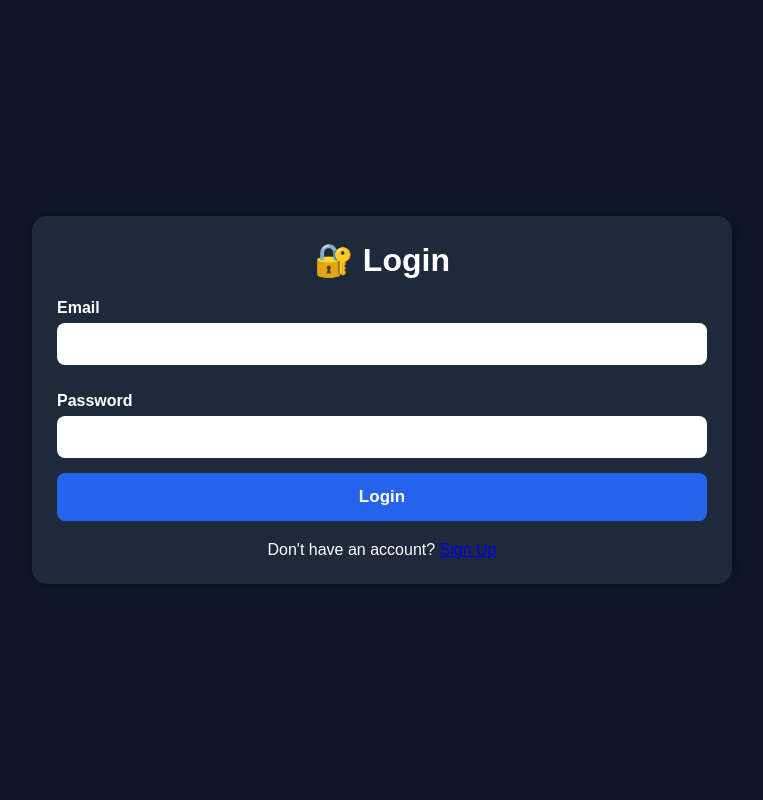
After one commit to abhirajpatel142-del/AbhiMate-AI, a Flask app: page /login in a window 1280 px wide. The commit adds this page. Shown: the whole page, without its empty margins (258-1021 px from the left). Run offline with Flask 3, Linux system fonts and the light colour scheme.

Commit message:
Update AbhiMate AI

```diff
--- a/app.py
+++ b/app.py
@@ -1,11 +1,21 @@
 from flask import Flask, render_template, request
+from database import db
+from auth import auth
 from ai_generator import generate_content, generate_script, generate_thumbnail
 
 app = Flask(__name__)
 
+app.config["SECRET_KEY"] = "abhimate-secret-key"
+app.config["SQLALCHEMY_DATABASE_URI"] = "sqlite:///abhimate.db"
+
+db.init_app(app)
+app.register_blueprint(auth)
+
+with app.app_context():
+    db.create_all()
+
 @app.route("/", methods=["GET", "POST"])
 def home():
-
     result = ""
 
     if request.method == "POST":
@@ -15,24 +25,17 @@ def home():
 
     return render_template("index.html", result=result)
 
-
 @app.route("/script", methods=["POST"])
 def script():
-
     topic = request.form["topic"]
     result = generate_script(topic)
-
     return render_template("index.html", result=result)
-
 
 @app.route("/thumbnail", methods=["POST"])
 def thumbnail():
-
     topic = request.form["topic"]
     result = generate_thumbnail(topic)
-
     return render_template("index.html", result=result)
-
 
 if __name__ == "__main__":
     app.run(host="0.0.0.0", port=5000)
--- /dev/null
+++ b/auth.py
@@ -0,0 +1,39 @@
+from flask import Blueprint, render_template, request, redirect, url_for
+from werkzeug.security import generate_password_hash, check_password_hash
+from database import db, User
+
+auth = Blueprint("auth", __name__)
+
+@auth.route("/signup", methods=["GET", "POST"])
+def signup():
+    if request.method == "POST":
+        username = request.form["username"]
+        email = request.form["email"]
+        password = generate_password_hash(request.form["password"])
+
+        user = User(
+            username=username,
+            email=email,
+            password=password
+        )
+
+        db.session.add(user)
+        db.session.commit()
+
+        return redirect(url_for("auth.login"))
+
+    return render_template("signup.html")
+
+
+@auth.route("/login", methods=["GET", "POST"])
+def login():
+    if request.method == "POST":
+        email = request.form["email"]
+        password = request.form["password"]
+
+        user = User.query.filter_by(email=email).first()
+
+        if user and check_password_hash(user.password, password):
+            return redirect("/")
+
+    return render_template("login.html")
--- a/static/style.css
+++ b/static/style.css
@@ -1,95 +1,73 @@
+*{
+    margin:0;
+    padding:0;
+    box-sizing:border-box;
+    font-family:Arial,sans-serif;
+}
+
 body{
-    font-family: Arial;
-    background:#f2f2f2;
+    background:#0f172a;
+    color:#fff;
+    display:flex;
+    justify-content:center;
+    align-items:center;
+    min-height:100vh;
+    padding:20px;
 }
 
 .container{
-    width:90%;
-    max-width:500px;
-    margin:40px auto;
-    background:white;
-    padding:20px;
-    border-radius:10px;
+    width:100%;
+    max-width:700px;
+    background:#1e293b;
+    padding:25px;
+    border-radius:15px;
+    box-shadow:0 0 20px rgba(0,0,0,.4);
 }
 
-input,select,button{
+h1{
+    text-align:center;
+    margin-bottom:20px;
+}
+
+label{
+    display:block;
+    margin:12px 0 6px;
+    font-weight:bold;
+}
+
+input,select{
     width:100%;
     padding:12px;
-    margin:8px 0;
+    border:none;
+    border-radius:8px;
+    margin-bottom:15px;
+    font-size:16px;
 }
 
 button{
-    background:black;
-    color:white;
+    width:100%;
+    padding:14px;
     border:none;
+    border-radius:8px;
+    background:#2563eb;
+    color:#fff;
+    font-size:17px;
+    font-weight:bold;
     cursor:pointer;
+}
+
+button:hover{
+    background:#1d4ed8;
 }
 
 .result{
     margin-top:20px;
-    background:#eee;
+    background:#0f172a;
     padding:15px;
+    border-radius:10px;
 }
 
 pre{
     white-space:pre-wrap;
+    line-height:1.6;
 }
-
-.logo{
-    font-size:50px;
-    text-align:center;
-}
-
-h1{
-    text-align:center;
-}
-
-p{
-    text-align:center;
-    font-size:18px;
-}
-
-.features{
-    display:flex;
-    gap:10px;
-    margin:20px 0;
-}
-
-.card{
-    flex:1;
-    background:#f5f5f5;
-    padding:15px;
-    border-radius:10px;
-    text-align:center;
-}
-
-.card h3{
-    margin:5px;
-}
-
-@media(max-width:600px){
-    .features{
-        flex-direction:column;
-    }
-}
-.result{
-    margin-top:20px;
-    padding:15px;
-    border-radius:10px;
-    background:#f8f9fa;
-    border:1px solid #ddd;
-}
-
-pre{
-    white-space:pre-wrap;
-    background:white;
-    padding:15px;
-    border-radius:8px;
-    overflow:auto;
-    max-height:400px;
-}
-
-button:hover{
-    opacity:0.9;
-    cursor:pointer;
-}
--- /dev/null
+++ b/templates/login.html
@@ -0,0 +1,33 @@
+<!DOCTYPE html>
+<html>
+<head>
+    <title>Login - AbhiMate AI</title>
+    <link rel="stylesheet" href="/static/style.css">
+</head>
+<body>
+
+<div class="container">
+
+<h1>🔐 Login</h1>
+
+<form method="POST">
+
+<label>Email</label>
+<input type="email" name="email" required>
+
+<label>Password</label>
+<input type="password" name="password" required>
+
+<button type="submit">Login</button>
+
+</form>
+
+<p style="text-align:center;margin-top:20px;">
+Don't have an account?
+<a href="/signup">Sign Up</a>
+</p>
+
+</div>
+
+</body>
+</html>
```
Also changed, not shown: database.py (added, +9 -0 lines), requirements.txt (+19 -4 lines), templates/signup.html (added, +36 -0 lines), templates/dashboard.html (added), templates/pricing.html (added).
